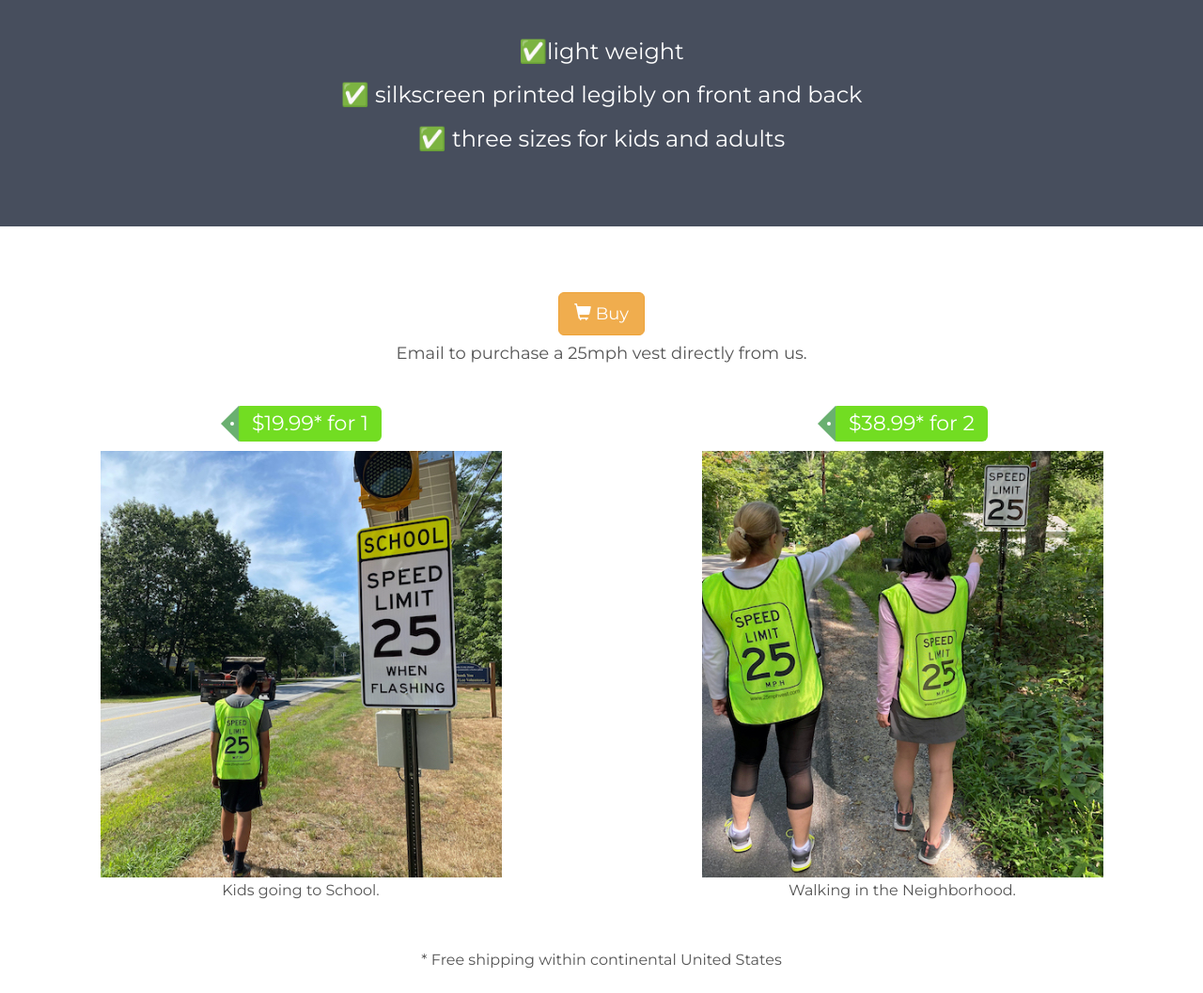
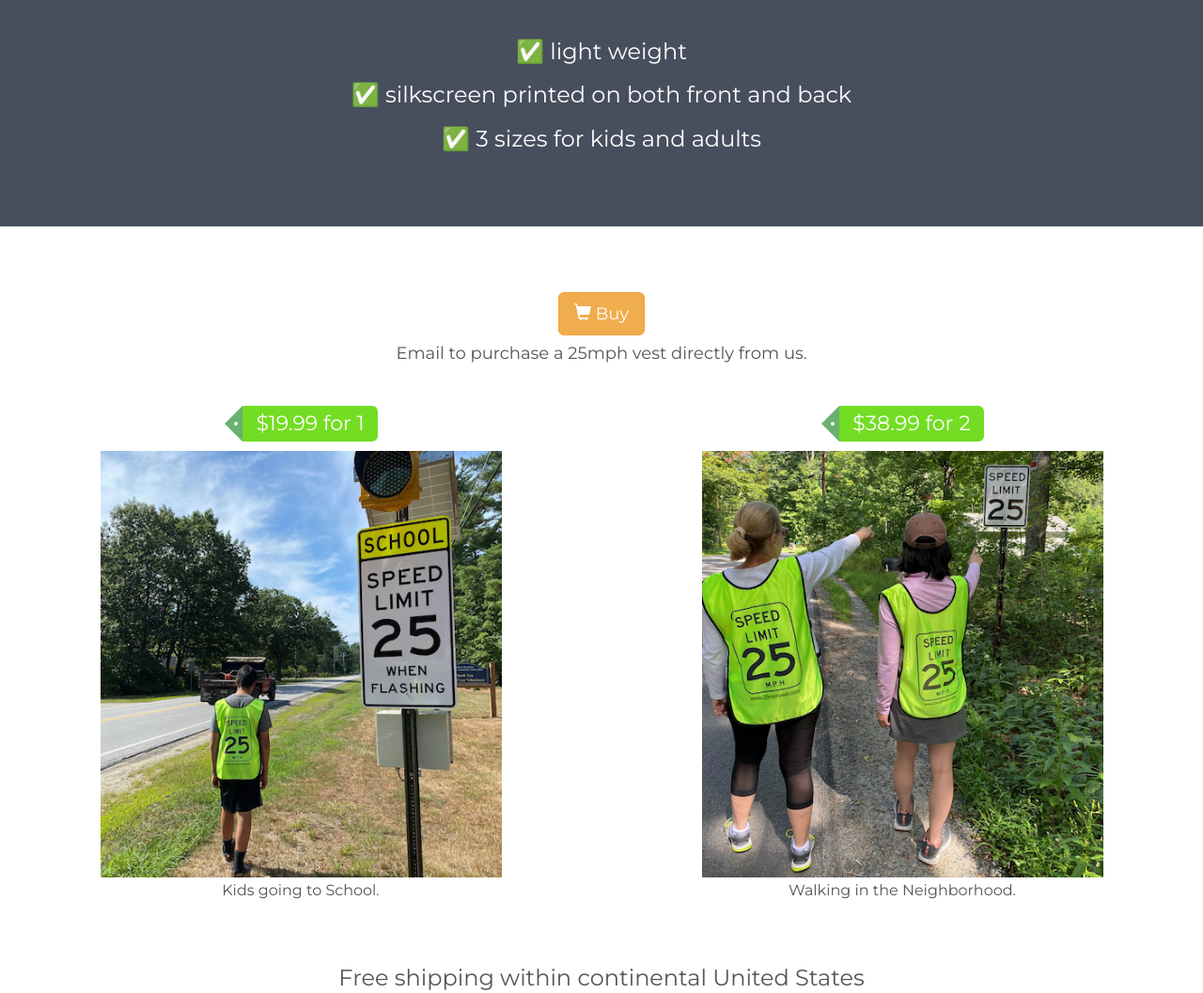
Before and after one commit to kcharpov/vest-test, a plain HTML site: page index.html in a window 1280 px wide. Shown: the part 963-2020 px from the top of the page at 94% size. Drawn offline with nearby package versions, Linux system fonts and the light colour scheme.

Commit message:
fix minor typos

```diff
--- a/index.html
+++ b/index.html
@@ -141,12 +141,10 @@
 
 <!-- Second Container -->
 <div class="container-fluid bg-2 text-center">
-  <h2 class="margin">Wear a 25MPH vest to walk, jog or run safely!</h2>
-  <!-- <p>Easy on and off Light weight neon green vest/piney with visible 25 MPH road sign printed on front and back. </p> -->
-
-   <h3><span>&#9989;</span>light weight</h3>
-   <h3><span>&#9989;</span> silkscreen printed legibly on front and back </h3>
-   <h3><span>&#9989;</span> three sizes for kids and adults </h3>
+   <h2 class="margin">Wear a 25MPH vest to walk, jog or run safely!</h2>
+   <h3><span>&#9989;</span> light weight</h3>
+   <h3><span>&#9989;</span> silkscreen printed on both front and back </h3>
+   <h3><span>&#9989;</span> 3 sizes for kids and adults </h3>
 </div>
 
 <!-- Third Container (Grid) -->
@@ -160,29 +158,28 @@
 
   <div class="row">
     <div class="col-sm-6">
-      <p class="card-price">$19.99* for 1</p>
+      <p class="card-price">$19.99 for 1</p>
       <img src="pic2.jpg" class="img-responsive margin rounded small-img" style="width:70%" alt="Kids wearing 25mph vests">
       <p class="margin">Kids going to School.</p>
     </div>
     <div class="col-sm-6">
-      <p class="card-price">$38.99* for 2</p>
+      <p class="card-price">$38.99 for 2</p>
       <img src="pic1.jpg" class="img-responsive margin rounded small-img" style="width:70%" alt="friends wearing 25mph vests">
       <p class="margin">Walking in the Neighborhood.</p>
     </div>
+  </div>
 
-    <p>* Free shipping within continental United States</p>
+    <h3>Free shipping within continental United States</h3>
 
     <div class="container-fluid">
       <img src="./3sizes.jpg" class="img-responsive margin" style="display:inline" alt="Vest" width="400">
     </div>
 
-
-
     <div class="margin">
-      <h2>You will get the driver's attention with this neon green safety vest!
+      <h2> You will get the driver's attention with this neon green safety vest!
       <h2> They will see you and slow down!</h2>
     </div>
-  </div>
+
 </div>
 
 
```
